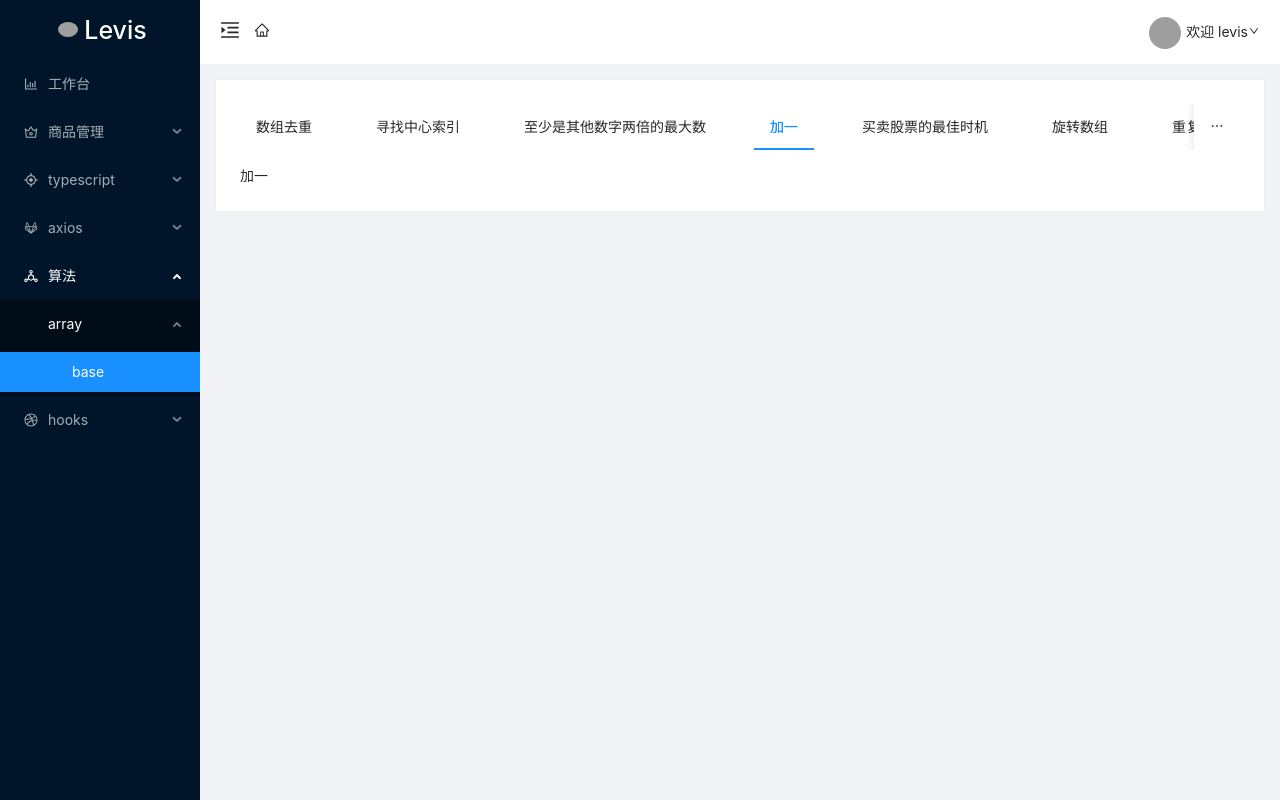
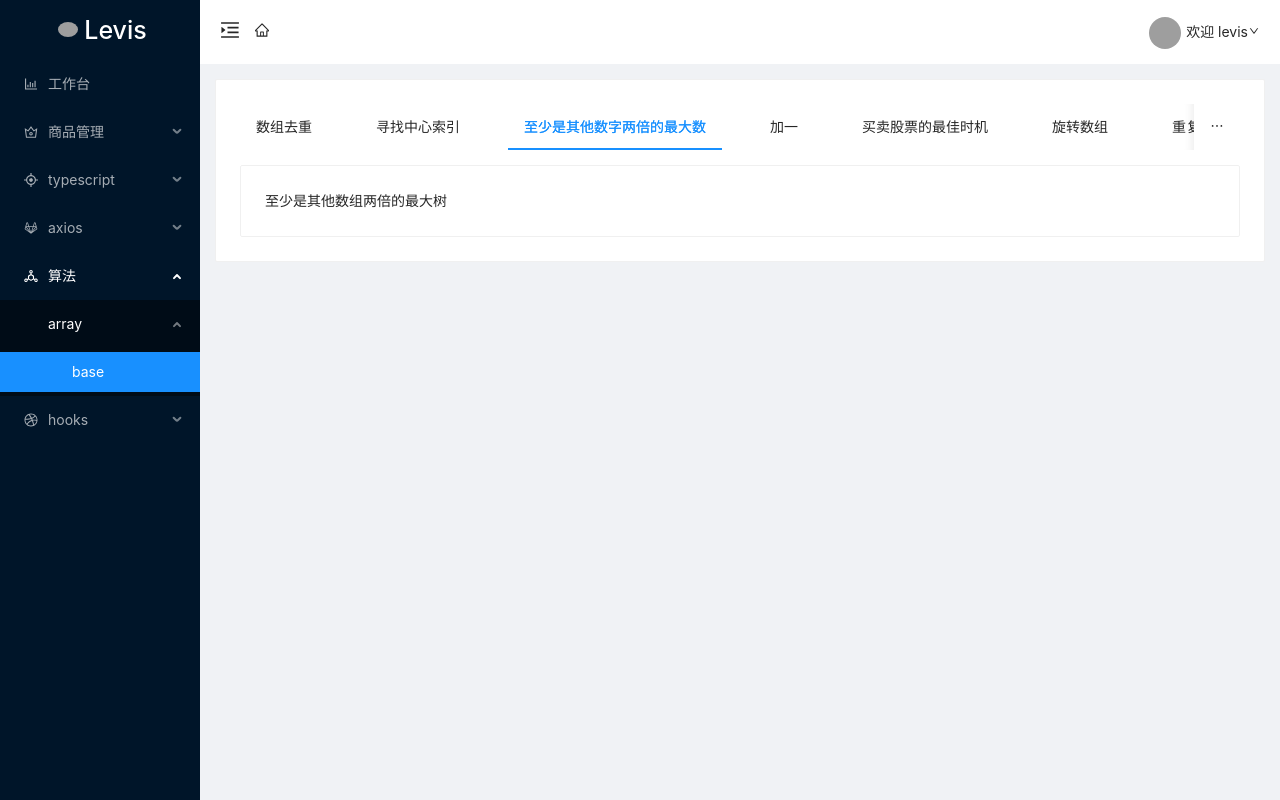
Before and after one commit to nieshiming/levi-webpack, a React app: page /algorithm/array/base in a window 1280 px wide. Built offline with nearby package versions, Linux system fonts and the light colour scheme; grey boxes are pictures that could not be loaded.

Commit message:
chore: 至少是其他数两倍的题解修改

```diff
--- a/src/pages/algorithm/basic/array/3.tsx
+++ b/src/pages/algorithm/basic/array/3.tsx
@@ -30,16 +30,15 @@ const Basic: FC = () => {
         secMax = max;
         max = nums[i];
         idx = i;
+      } else if (nums[i] > secMax) {
+        secMax = nums[i];
       }
-
-      /** 取第二大的值 max 和 sec 不能同为一个值 */
-      if (nums[i] > secMax && max > nums[i]) secMax = nums[i];
     }
 
     return max >= 2 * secMax ? idx : -1;
   };
 
-  const result = fn2([0, 0, 2, 3]);
+  const result = fn2([0, 0, 2, 2]);
   console.log(result);
   console.log(fn);
 
--- a/src/pages/algorithm/basic/array/index.tsx
+++ b/src/pages/algorithm/basic/array/index.tsx
@@ -29,7 +29,7 @@ const { TabPane } = Tabs;
 const basic: FC = () => {
   return (
     <Card>
-      <Tabs defaultActiveKey="4">
+      <Tabs defaultActiveKey="3">
         {tabArr.map((item, index) => (
           <TabPane tab={item.title} key={`${index + 1}`}>
             {item.tab}
```
Also changed, not shown: src/pages/algorithm/basic/array/readme.md.
